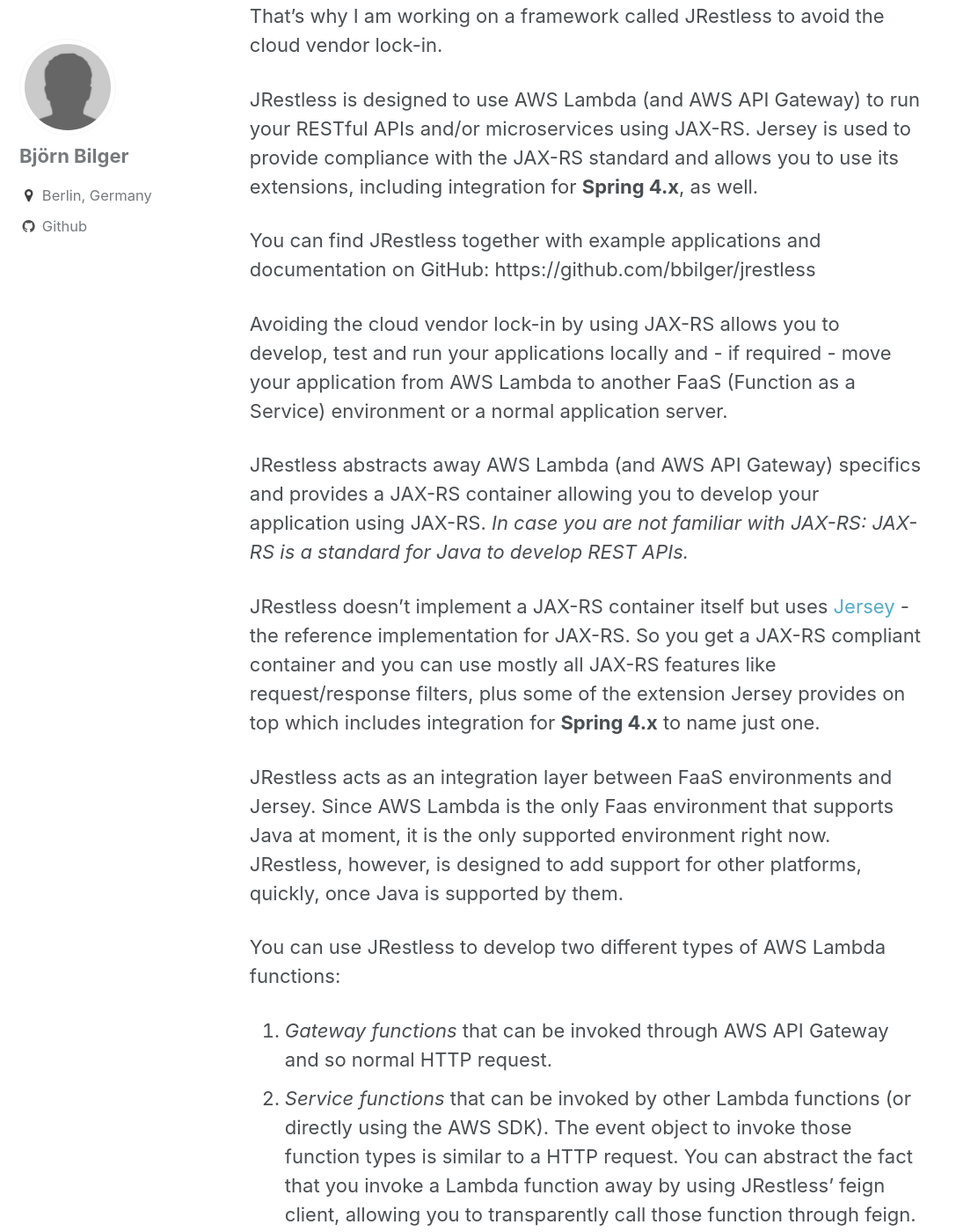
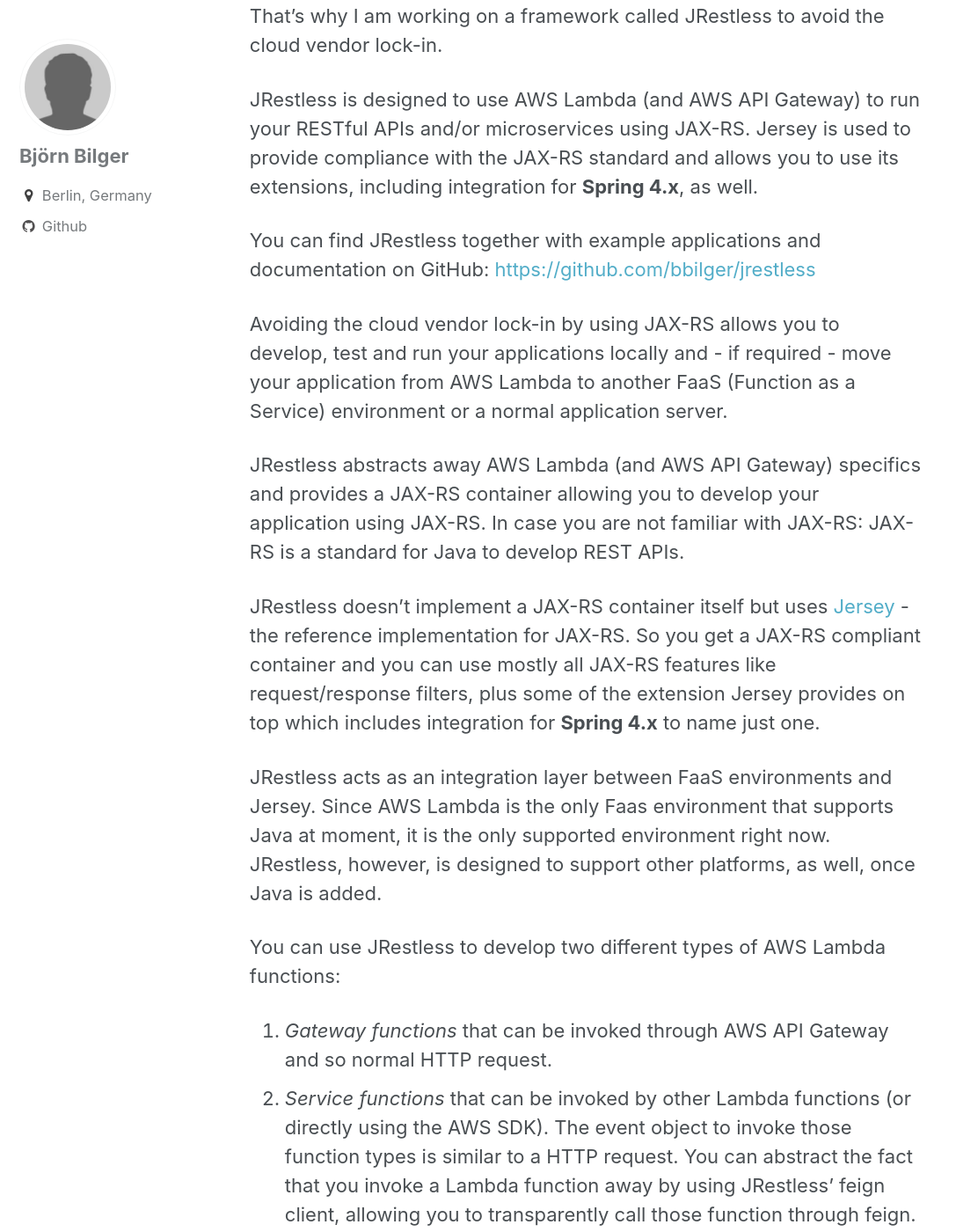
Before and after one commit to bbilger/yabapal, a Jekyll site: the page built from _posts/2016-10-20-jrestless.md, in a window 1280 px wide and 1400 px high, scrolled down 521 px. Shown: the whole window at 88% size, without its empty margins (0-1087 px from the left). Built offline with Jekyll 4.4.1, drawn with Linux system fonts in a browser that asks for light colours.

Commit message:
update 'JRestless - Build Serverless JAX-RS Applications'

```diff
--- a/_posts/2016-10-20-jrestless.md
+++ b/_posts/2016-10-20-jrestless.md
@@ -23,17 +23,18 @@ That's why I am working on a framework called JRestless to avoid the cloud vendo
 
 JRestless is designed to use AWS Lambda (and AWS API Gateway) to run your RESTful APIs and/or microservices using JAX-RS. Jersey is used to provide compliance with the JAX-RS standard and allows you to use its extensions, including integration for **Spring 4.x**, as well.
 
-You can find JRestless together with example applications and documentation on GitHub: https://github.com/bbilger/jrestless
+You can find JRestless together with example applications and documentation on GitHub: [https://github.com/bbilger/jrestless](https://github.com/bbilger/jrestless)
 
 Avoiding the cloud vendor lock-in by using JAX-RS allows you to develop, test and run your applications locally and - if required - move your application from AWS Lambda to another FaaS (Function as a Service) environment or a normal application server.
 
-JRestless abstracts away AWS Lambda (and AWS API Gateway) specifics and provides a JAX-RS container allowing you to develop your application using JAX-RS. _In case you are not familiar with JAX-RS: JAX-RS is a standard for Java to develop REST APIs._
+JRestless abstracts away AWS Lambda (and AWS API Gateway) specifics and provides a JAX-RS container allowing you to develop your application using JAX-RS. In case you are not familiar with JAX-RS: JAX-RS is a standard for Java to develop REST APIs.
 
 JRestless doesn't implement a JAX-RS container itself but uses [Jersey](https://jersey.java.net/) - the reference implementation for JAX-RS. So you get a JAX-RS compliant container and you can use mostly all JAX-RS features like request/response filters, plus some of the extension Jersey provides on top which includes integration for **Spring 4.x** to name just one.
 
-JRestless acts as an integration layer between FaaS environments and Jersey. Since AWS Lambda is the only Faas environment that supports Java at moment, it is the only supported environment right now. JRestless, however, is designed to add support for other platforms, quickly, once Java is supported by them.
+JRestless acts as an integration layer between FaaS environments and Jersey. Since AWS Lambda is the only Faas environment that supports Java at moment, it is the only supported environment right now. JRestless, however, is designed to support other platforms, as well, once Java is added.
 
 You can use JRestless to develop two different types of AWS Lambda functions:
+
 1. _Gateway functions_ that can be invoked through AWS API Gateway and so normal HTTP request.
 2. _Service functions_ that can be invoked by other Lambda functions (or directly using the AWS SDK). The event object to invoke those function types is similar to a HTTP request. You can abstract the fact that you invoke a Lambda function away by using JRestless' feign client, allowing you to transparently call those function through feign. You can read more about those functions on Github: [jrestless-aws-service-handler](https://github.com/bbilger/jrestless/tree/master/aws/service/jrestless-aws-service-handler)
 
```
